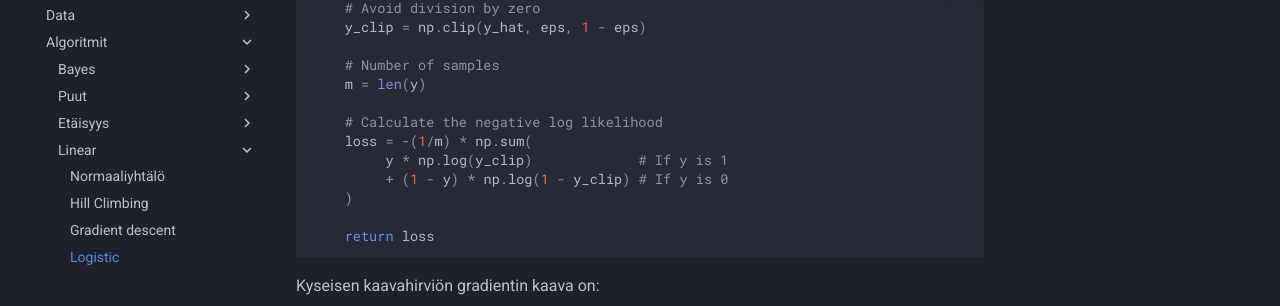
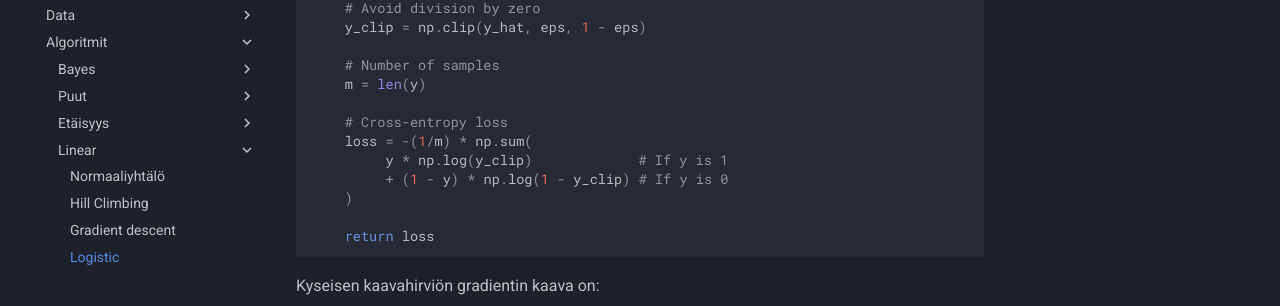
Before and after one commit to sourander/ml-perusteet, an MkDocs documentation site: the page built from docs/algoritmit/linear/logistic.md, in a window 1280 px wide and 900 px high, scrolled down 2407 px. Shown: the part 147-453 px from the top of the window. Built offline with MkDocs 1.6.1 and Material for MkDocs 9.7.7, drawn with Linux system fonts in a browser that asks for light colours.

Commit message:
Removed potentially erronous name for cost

```diff
--- a/docs/algoritmit/linear/logistic.md
+++ b/docs/algoritmit/linear/logistic.md
@@ -61,7 +61,7 @@ def cross_entropy_cost(y_hat, y, eps=1e-15):
     # Number of samples
     m = len(y)
 
-    # Calculate the negative log likelihood
+    # Cross-entropy loss
     loss = -(1/m) * np.sum(
          y * np.log(y_clip)             # If y is 1
          + (1 - y) * np.log(1 - y_clip) # If y is 0
```
